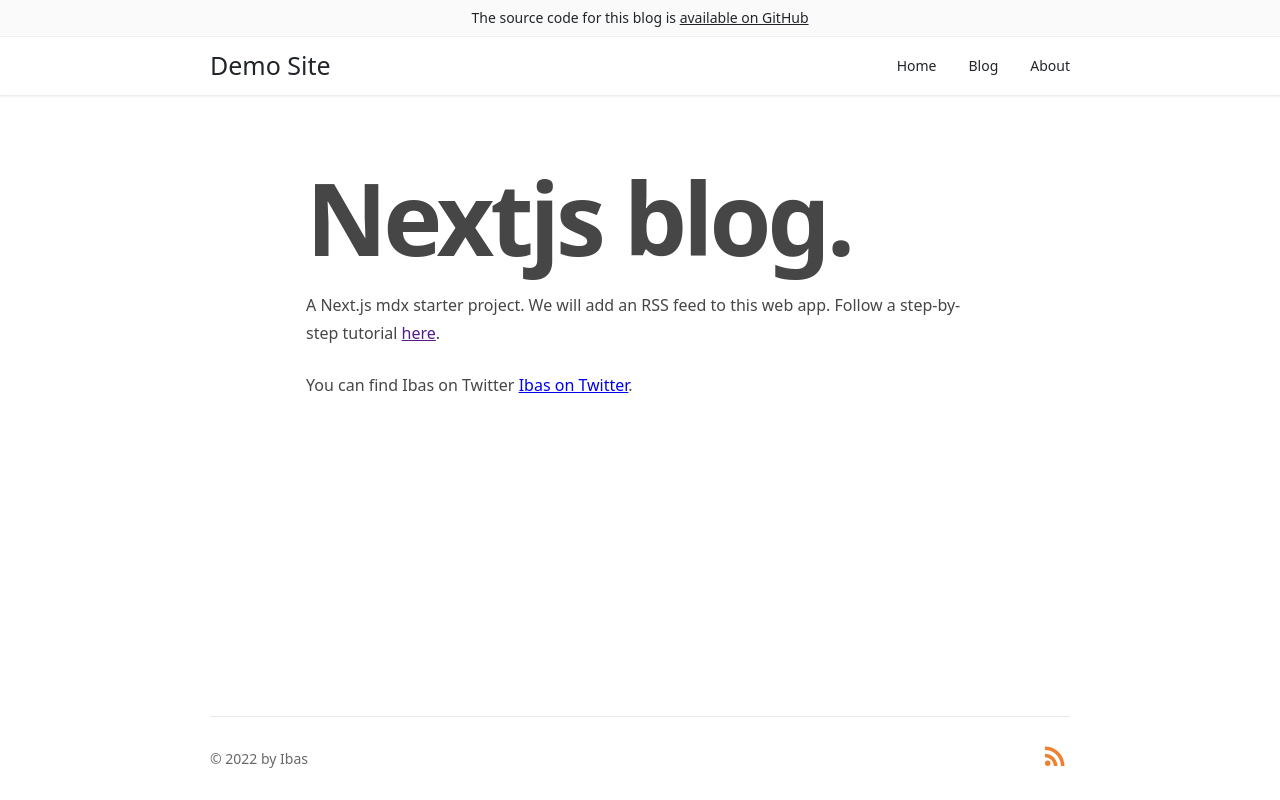
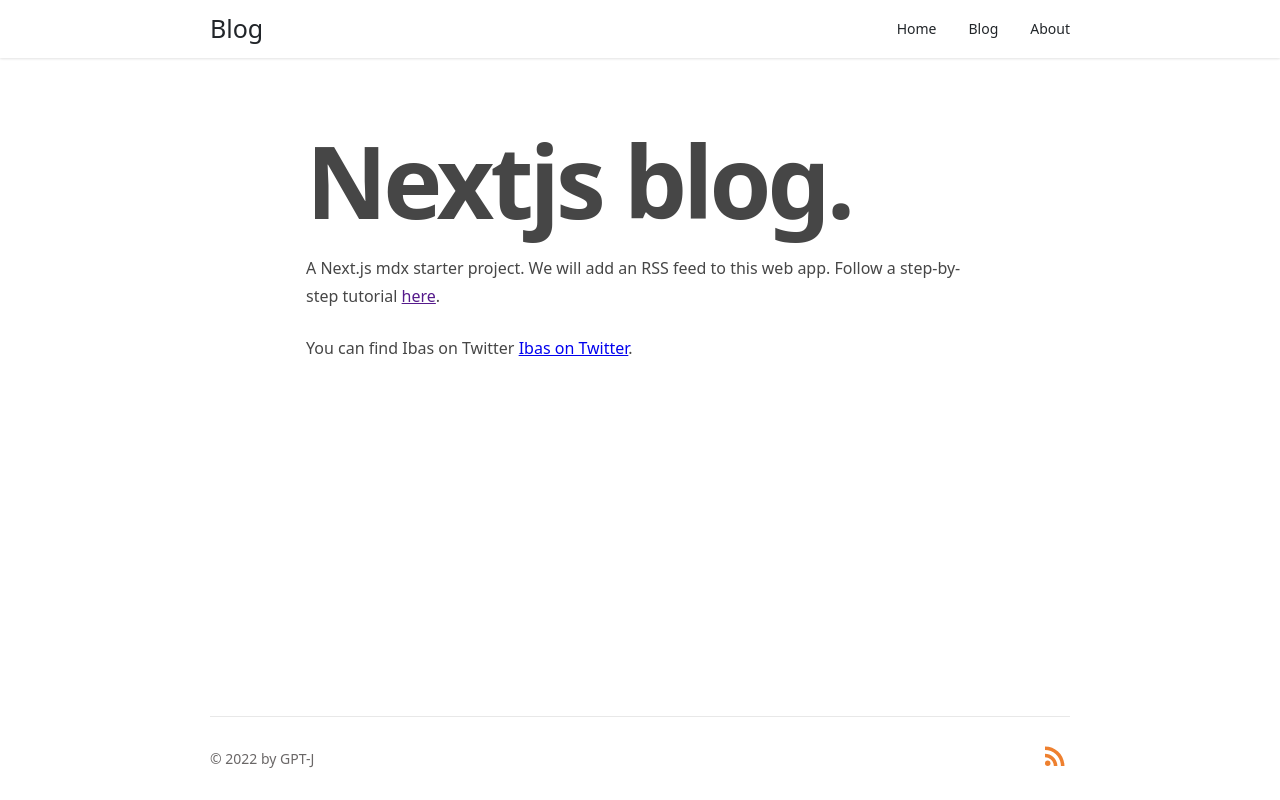
Before and after one commit to 0xStabby/Blog, a Next.js app: page / in a window 1280 px wide. Built offline with nearby package versions, Linux system fonts and the light colour scheme.

Commit message:
changed some styling and names

```diff
--- a/components/Footer.js
+++ b/components/Footer.js
@@ -7,7 +7,7 @@ const Footer = () => {
       <div className={styles.inner}>
         <div className={styles.footer__content}>
           <p>
-            &copy; {new Date().getFullYear().toString()} by Ibas
+            &copy; {new Date().getFullYear().toString()} by GPT-J
           </p>
           <a
             href="/rss.xml"
--- a/components/Header.js
+++ b/components/Header.js
@@ -6,22 +6,9 @@ import styles from '../styles/Header.module.css';
 const Header = () => {
   return (
     <header className={styles.site__header}>
-      <div className={styles.top__bar}>
-        <p>
-          The source code for this blog is{' '}
-          <a
-            href="https://github.com/Ibaslogic/nextjs-mdx-blog-starter"
-            target="_blank"
-            rel="noopener noreferrer"
-            title="github"
-          >
-            available on GitHub
-          </a>
-        </p>
-      </div>
       <div className={`${styles.nav__area} ${styles.inner}`}>
         <Link href="/">
-          <a className={styles.logo}>Demo Site</a>
+          <a className={styles.logo}>Blog</a>
         </Link>
         <nav>
           <ul className={styles.menus}>
--- a/utils/generateRSSFeed.js
+++ b/utils/generateRSSFeed.js
@@ -13,7 +13,7 @@ export default async function generateRssFeed(host) {
   feed_url: `${site_url}/rss.xml`,
   image_url: `${site_url}/logo.png`,
   pubDate: new Date(),
-  copyright: `All rights reserved ${new Date().getFullYear()}, Ibas`,
+  copyright: `All rights reserved ${new Date().getFullYear()}, GPT-J`,
  };
 
  const feed = new RSS(feedOptions);
```
Also changed, not shown: 1 other file (tests, documents, lock files or other folders).
